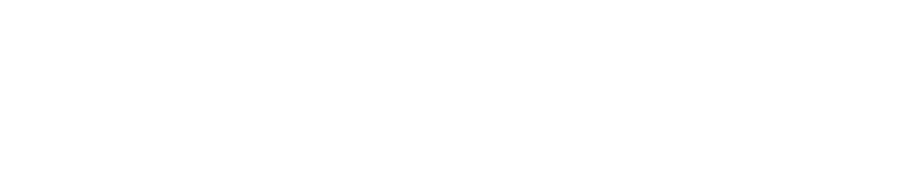
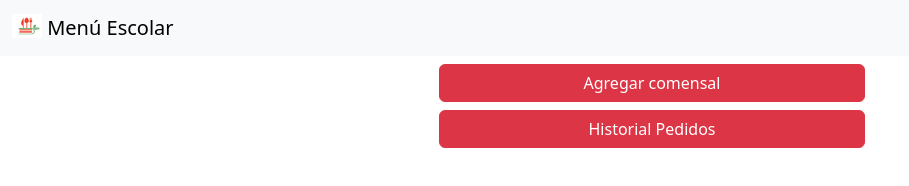
Before and after one commit to ORT-FIS-2022S2/Obligatorio1-Collazo-Ricca-Salgado, a plain HTML site: page src/interface/index.html in a window 1280 px wide. Shown: the whole page, without its empty margins (0-909 px from the left). Drawn offline with nearby package versions, Linux system fonts and the light colour scheme; files whose address does not match are found by name.

Commit message:
Se agrega UML y estilos definidos

```diff
--- a/src/interface/index.html
+++ b/src/interface/index.html
@@ -1,13 +1,49 @@
-<!doctype html>
+<!DOCTYPE html>
 <html lang="es">
+  <head>
+    <meta charset="utf-8" />
+    <meta name="viewport" content="width=device-width, initial-scale=1" />
+    <link
+      href="https://cdn.jsdelivr.net/npm/bootstrap@5.3.0-alpha3/dist/css/bootstrap.min.css"
+      rel="stylesheet"
+      integrity="sha384-KK94CHFLLe+nY2dmCWGMq91rCGa5gtU4mk92HdvYe+M/SXH301p5ILy+dN9+nJOZ"
+      crossorigin="anonymous"
+    />
+    <nav class="navbar bg-body-tertiary">
+      <div class="container-fluid">
+        <a class="navbar-brand" href="#">
+          <img
+            src="/Users/lauracollazo/Documents/INGSIS/FIS/Proyecto/proyecto-LCMCR/src/interface/img/MenuEscolarLogo.jpg"
+            alt="Logo"
+            width="30"
+            height="24"
+            class="d-inline-block align-text-top"
+          />
+          Menú Escolar
+        </a>
+      </div>
+    </nav>
+  </head>
 
-<head>
-  <meta charset="utf-8">
-  <meta name="viewport" content="width=device-width, initial-scale=1">
-  <title>Menú Escolar</title>
-  <link href="https://cdn.jsdelivr.net/npm/bootstrap@5.3.0-alpha3/dist/css/bootstrap.min.css" rel="stylesheet" integrity="sha384-KK94CHFLLe+nY2dmCWGMq91rCGa5gtU4mk92HdvYe+M/SXH301p5ILy+dN9+nJOZ" crossorigin="anonymous">
-</head>
-
-<body>
-
-</body>
+  <body>
+    <nav class="navbar navbar-expand">
+      <a class="navbar-brand ps-2" href="#"></a>
+      <div class="d-grid gap-2 col-4 mx-auto">
+        <button
+          class="btn btn-danger"
+          id="agregar-comensal"
+          data-bs-toggle="tab"
+        >
+          Agregar comensal
+        </button>
+        <button
+          class="btn btn-danger"
+          id="historial-pedidos"
+          data-bs-toggle="tab"
+        >
+          Historial Pedidos
+        </button>
+      </div>
+    </nav>
+  </body>
+</html>
```
Also changed, not shown: README.md, src/interface/img/MenuEscolarLogo.jpg (added), uml.jpeg (added), 1 other file.
